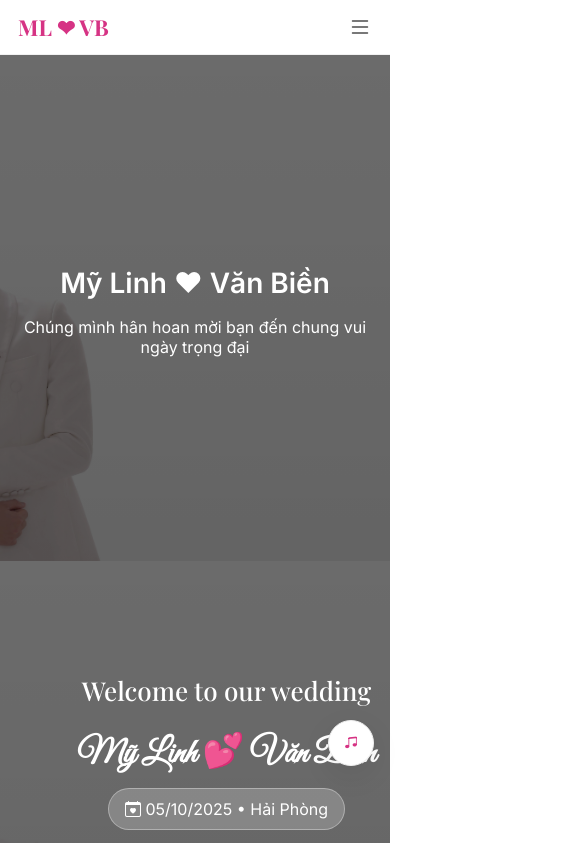
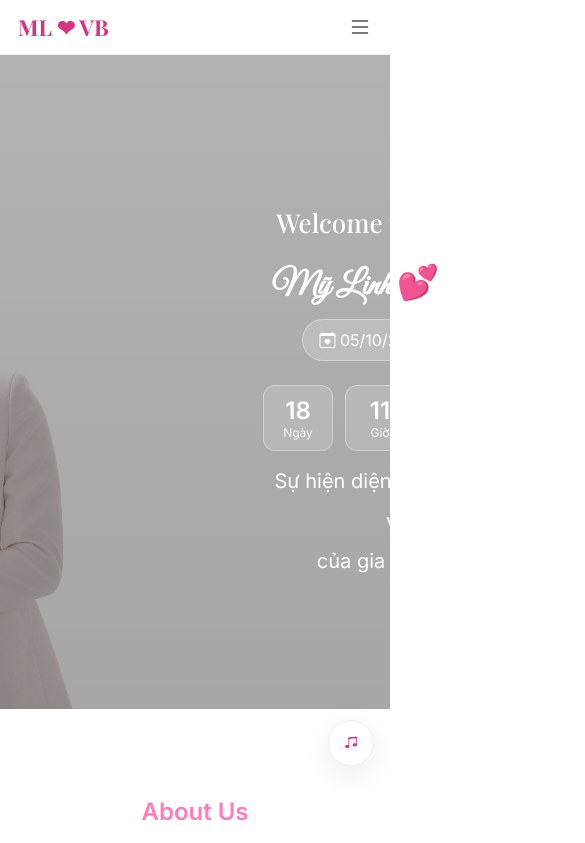
Before and after one commit to mylinh-vanbien/ml-vb, a plain HTML site: page index.html in a window 390 px wide. Shown: the top 843 px of the page, 585 px wide, since content can reach past the window. Drawn offline with nearby package versions, Linux system fonts and the light colour scheme; files whose address does not match are found by name.

Commit message:
Update index.html

```diff
--- a/index.html
+++ b/index.html
@@ -133,81 +133,6 @@
       <div class="hamb" id="hamb" aria-label="Mở menu"><i class="bi bi-list"></i></div>
     </div>
   </header>
-<!-- Hero Section -->
-<section class="hero">
-  <div class="hero-content">
-    <h1>Mỹ Linh ❤ Văn Biền</h1>
-    <p>Chúng mình hân hoan mời bạn đến chung vui ngày trọng đại</p>
-  </div>
-</section>
-
-<style>
-  .hero {
-    position: relative;
-    display: flex;
-    align-items: center;
-    justify-content: center;
-    min-height: 100vh; /* Chiếm toàn màn hình đứng */
-    background: url('images/anhnen.jpg') no-repeat center center/cover;
-    text-align: center;
-    padding: 20px;
-    color: #fff;
-  }
-
-  /* Lớp overlay để chữ dễ đọc hơn trên ảnh */
-  .hero::before {
-    content: "";
-    position: absolute;
-    top: 0; left: 0; right: 0; bottom: 0;
-    background: rgba(0, 0, 0, 0.4); /* chỉnh độ trong suốt nếu muốn */
-    z-index: 1;
-  }
-
-  .hero-content {
-    position: relative;
-    z-index: 2;
-  }
-
-  .hero h1 {
-    font-size: 3rem;
-    margin-bottom: 10px;
-    line-height: 1.2;
-  }
-
-  .hero p {
-    font-size: 1.25rem;
-  }
-
-  /* Responsive cho máy tính bảng / màn hình nhỏ */
-  @media (max-width: 768px) {
-    .hero {
-      min-height: 70vh;
-      padding: 40px 15px;
-      background-position: top center;
-    }
-    .hero h1 {
-      font-size: 2.25rem;
-    }
-    .hero p {
-      font-size: 1.1rem;
-    }
-  }
-
-  /* Responsive cho điện thoại nhỏ */
-  @media (max-width: 480px) {
-    .hero {
-      min-height: 60vh;
-      padding: 30px 10px;
-    }
-    .hero h1 {
-      font-size: 1.75rem;
-    }
-    .hero p {
-      font-size: 1rem;
-    }
-  }
-</style>
-
 
   <!-- Hero -->
   <section class="hero" id="home" aria-label="Hero - Trang chủ">
```
